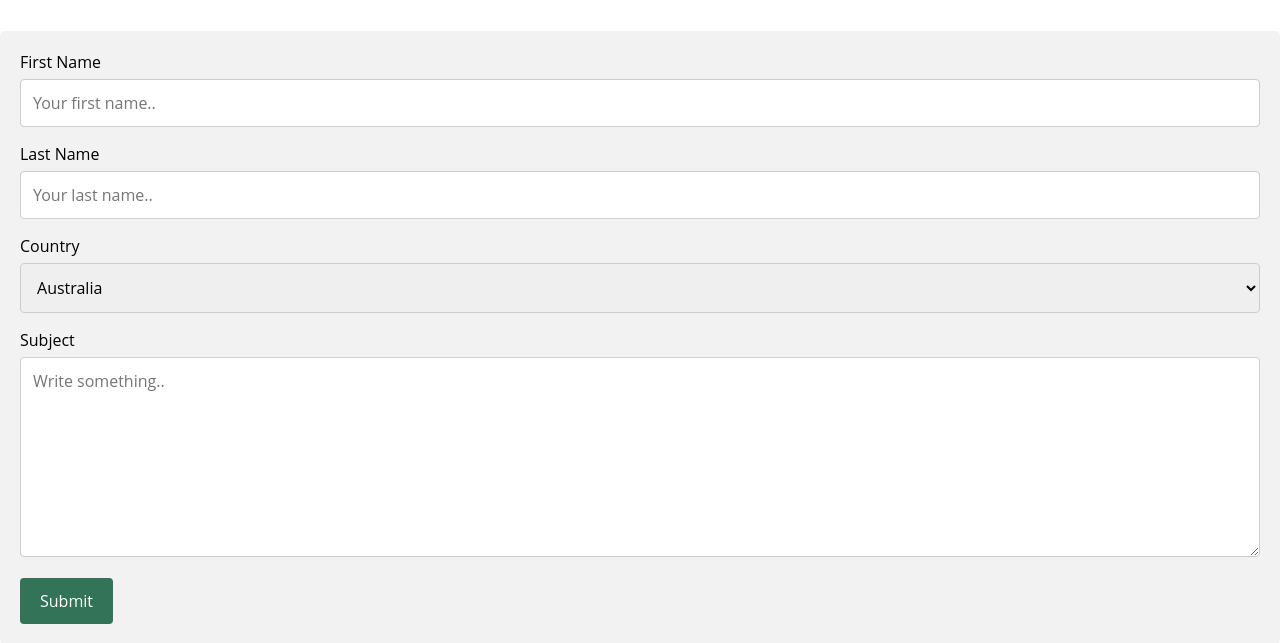
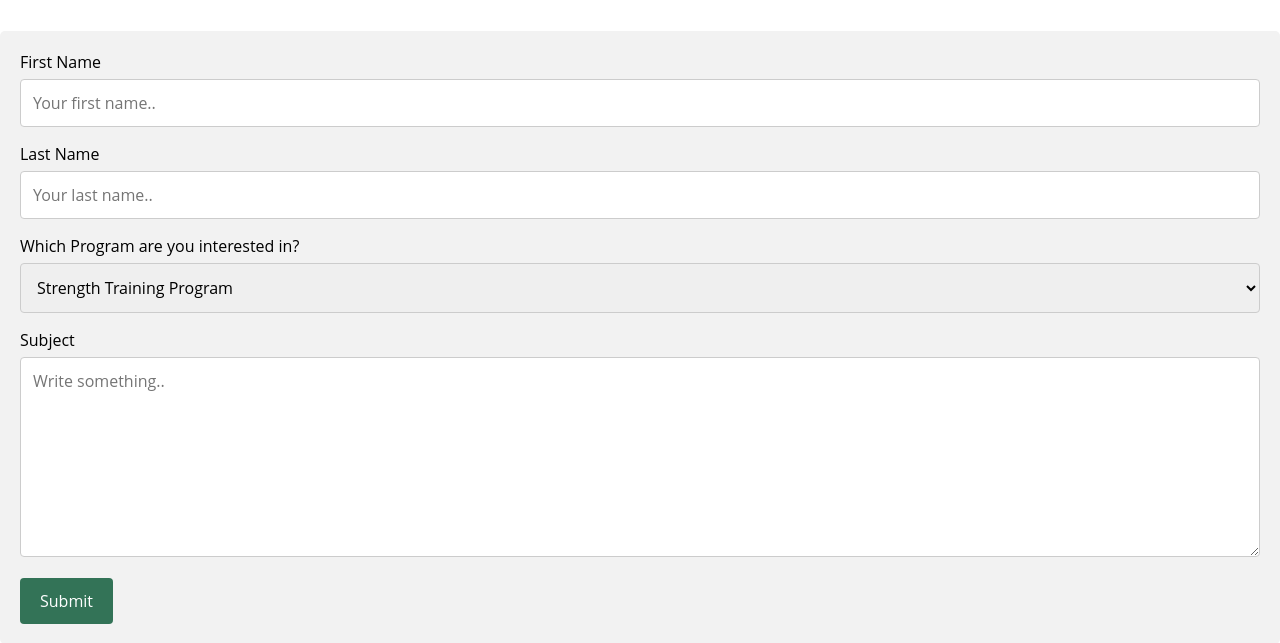
Before and after one commit to ACring17/Personal-Training, a PHP site: page /contact in a window 1280 px wide. Shown: the part 257-900 px from the top of the page. Run offline with PHP 8.4, Linux system fonts and the light colour scheme.

Commit message:
Update contact.php
Updated the drop down selection so users can pick a training program

```diff
--- a/contact.php
+++ b/contact.php
@@ -38,12 +38,15 @@
             <label for="lname">Last Name</label>
             <input type="text" id="lname" name="lastname" placeholder="Your last name..">
 
-            <label for="country">Country</label>
-            <select id="country" name="country">
-                <option value="australia">Australia</option>
-                <option value="canada">Canada</option>
-                <option value="usa">USA</option>
-            </select>
+            <label for="program">Which Program are you interested in?</label>
+                <select id="program" name="program">
+                    <option value="strength training program">Strength Training Program</option>
+                    <option value="aerobic training program">Aerobic Training Program</option>
+                    <option value="sport specific training program">Activity/Sport Specific Training Program</option>
+                    <option value="flexibility training program">Flexibility Program</option>
+                    <option value="calisthenics training program">Calisthenics Training Program</option>
+                    <option value="mixed training program">A Mixed Training Program</option>
+                </select>
 
             <label for="subject">Subject</label>
             <textarea id="subject" name="subject" placeholder="Write something.." style="height:200px"></textarea>
```
